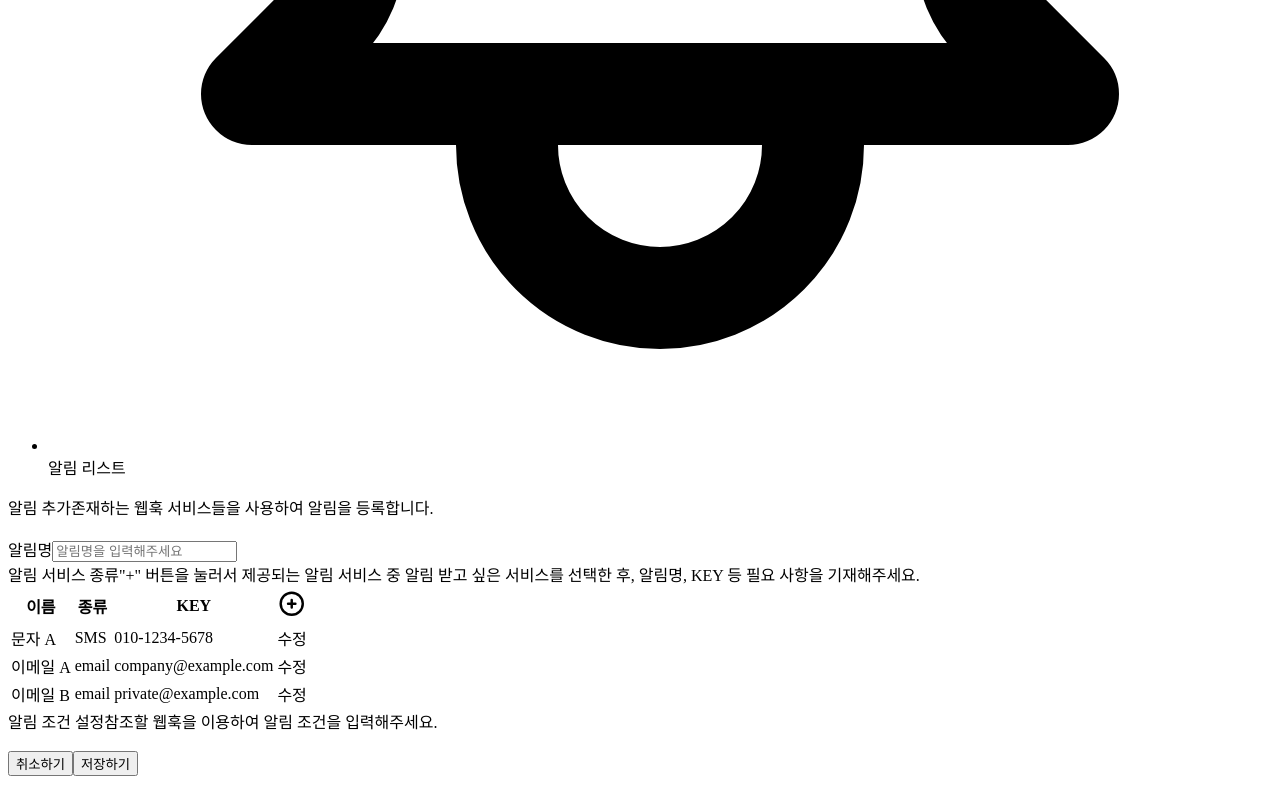
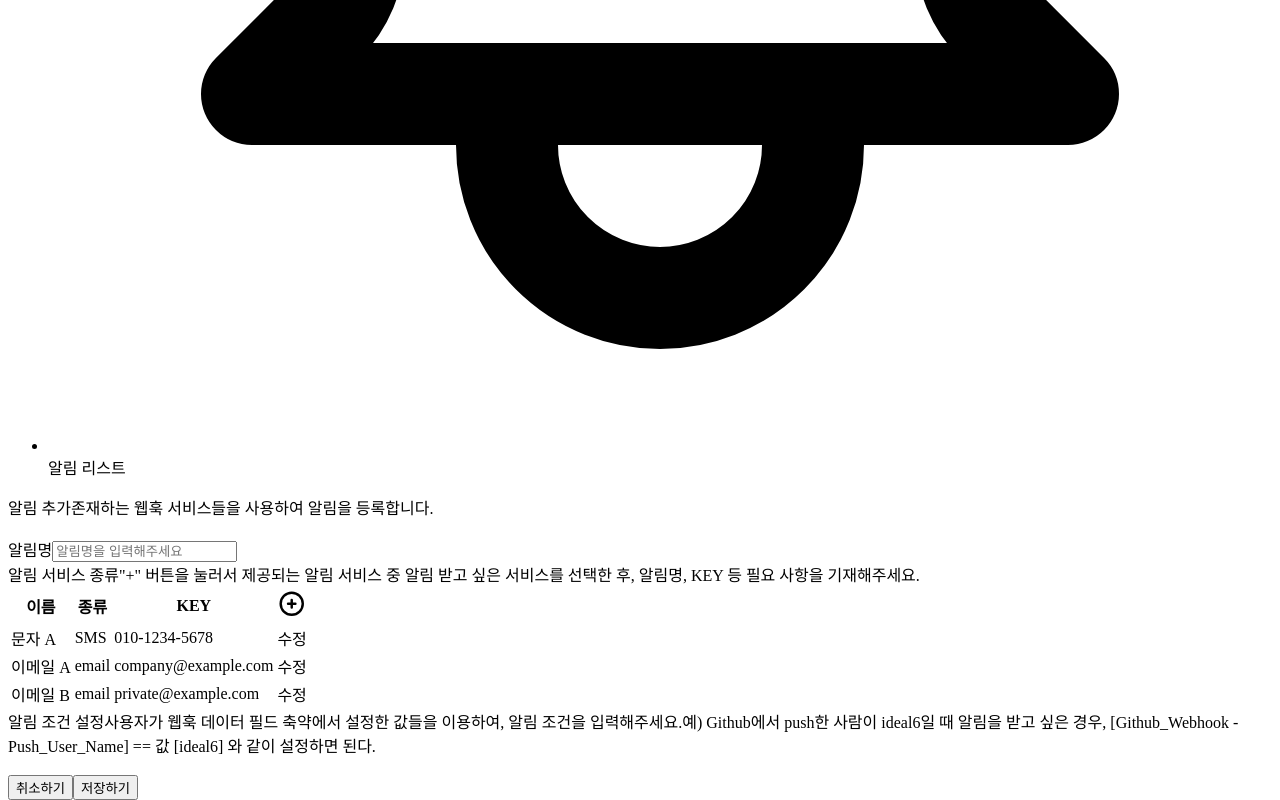
Before and after one commit to ideal6/Captain_Hook_Web, a Next.js app: page /notifications/add in a window 1280 px wide. Shown: the part 3317-4117 px from the top of the page. Before the commit the page ends 4093 px from the top, so only its background shows below. Built offline with nearby package versions, Linux system fonts and the light colour scheme; no server answers.

Commit message:
fix: bug

```diff
--- a/components/molecules/notificationsetting/index.tsx
+++ b/components/molecules/notificationsetting/index.tsx
@@ -243,8 +243,14 @@ const NotificationSetting: React.FC<NotificationSettingProps> = ({
         >
           알림 조건 설정
         </Span>
+        <Span spacing="mb-2" fontSize="small" fontColor="gray-600">
+          사용자가 웹훅 데이터 필드 축약에서 설정한 값들을 이용하여, 알림 조건을
+          입력해주세요.
+        </Span>
         <Span spacing="mb-5" fontSize="small" fontColor="gray-600">
-          참조할 웹훅을 이용하여 알림 조건을 입력해주세요.
+          예) Github에서 push한 사람이 ideal6일 때 알림을 받고 싶은 경우,
+          [Github_Webhook - Push_User_Name] == 값 [ideal6] 와 같이 설정하면
+          된다.
         </Span>
         {/* TODO: 알림 조건 세부 설정 */}
         <NotificationCondition dispatch={dispatch} condition={condition} />
```
Also changed, not shown: components/molecules/notificationitem/index.tsx (+16 -8 lines), public/SMS.png (added), public/email.png (added).
